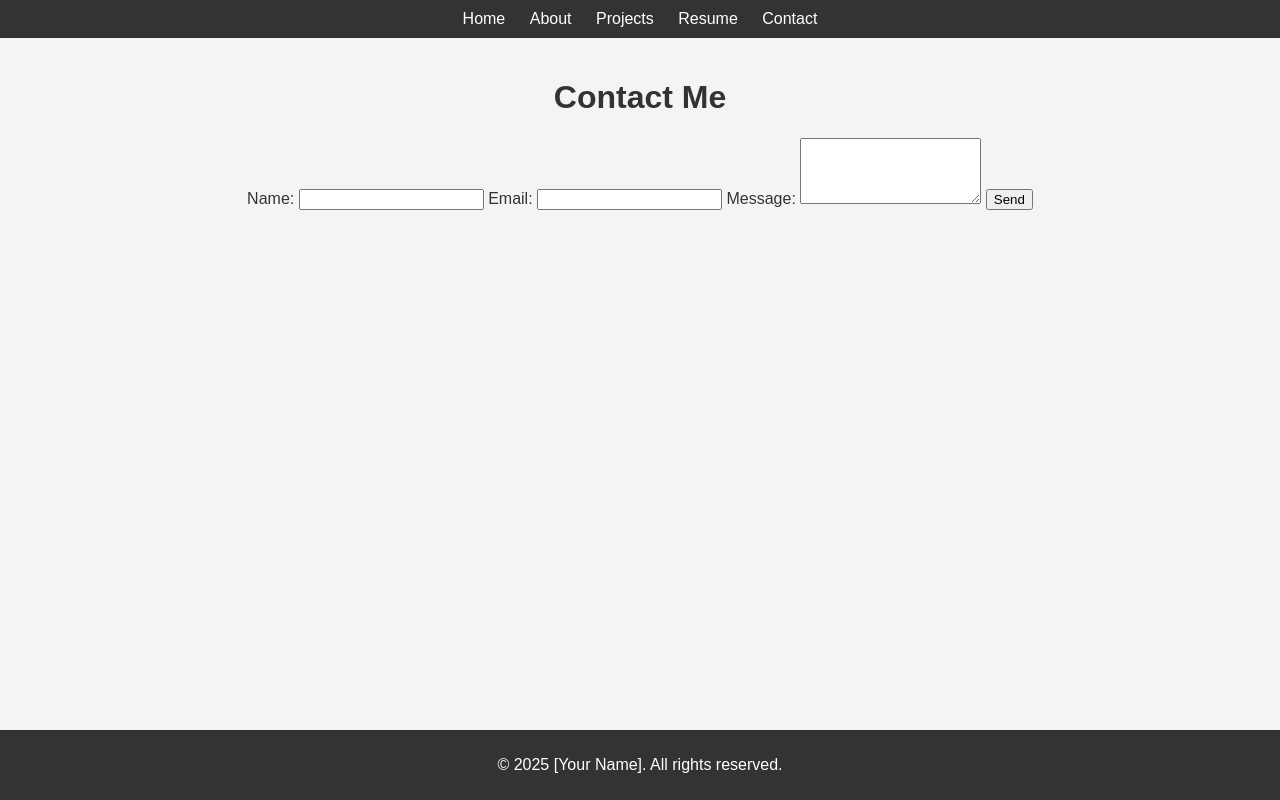
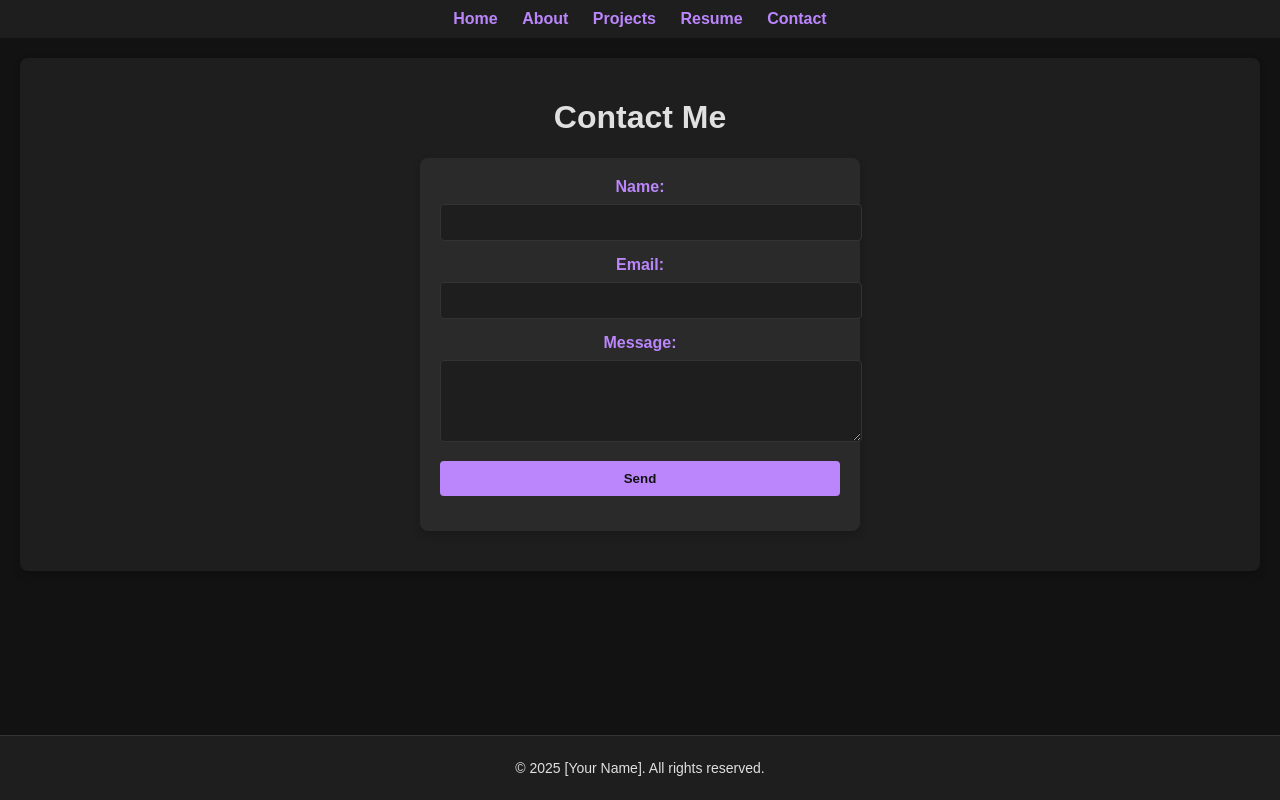
Before and after one commit to 139naman/Portfolio, a plain HTML site: page contact.html in a window 1280 px wide. Drawn offline with Linux system fonts and the light colour scheme.

Commit message:
Add files via upload

```diff
--- a/styles.css
+++ b/styles.css
@@ -1,39 +1,116 @@
+/* General Styles */
 body {
     font-family: Arial, sans-serif;
     margin: 0;
     padding: 0;
-    background-color: #f4f4f4;
-    color: #333;
+    background-color: #121212; /* Dark background */
+    color: #e0e0e0; /* Light text */
 }
 
+/* Header Styles */
 header {
-    background: #333;
-    color: #fff;
+    background: #1e1e1e; /* Darker header */
+    color: #ffffff;
     padding: 10px 0;
     text-align: center;
 }
 
 header nav a {
-    color: #fff;
+    color: #bb86fc; /* Soft purple for links */
     text-decoration: none;
     margin: 0 10px;
+    font-weight: bold;
 }
 
 header nav a:hover {
     text-decoration: underline;
+    color: #ffffff; /* Link color on hover */
 }
 
+/* Main Content Styles */
 main {
     padding: 20px;
     text-align: center;
+    background-color: #1e1e1e; /* Slightly lighter than the body */
+    border-radius: 8px;
+    box-shadow: 0 4px 8px rgba(0, 0, 0, 0.2);
+    margin: 20px;
 }
 
+/* Form Styles */
+form {
+    max-width: 400px;
+    margin: 20px auto;
+    background-color: #2a2a2a; /* Dark form background */
+    padding: 20px;
+    border-radius: 8px;
+    box-shadow: 0 4px 8px rgba(0, 0, 0, 0.2);
+}
+
+form label {
+    display: block;
+    margin-bottom: 8px;
+    color: #bb86fc; /* Purple labels */
+    font-weight: bold;
+}
+
+form input, form textarea, form button {
+    width: 100%;
+    margin-bottom: 15px;
+    padding: 10px;
+    border: 1px solid #333;
+    border-radius: 4px;
+    background-color: #1e1e1e; /* Input background */
+    color: #e0e0e0; /* Input text */
+}
+
+form button {
+    background-color: #bb86fc; /* Purple button */
+    color: #121212;
+    font-weight: bold;
+    cursor: pointer;
+    border: none;
+}
+
+form button:hover {
+    background-color: #ffffff; /* Button hover effect */
+    color: #1e1e1e;
+}
+
+/* Footer Styles */
 footer {
-    background: #333;
-    color: #fff;
+    background: #1e1e1e;
+    color: #e0e0e0;
     text-align: center;
     padding: 10px 0;
     position: fixed;
     bottom: 0;
     width: 100%;
+    font-size: 14px;
+    border-top: 1px solid #333;
 }
+
+/* List Styling */
+ul {
+    list-style-type: none;
+    padding: 0;
+}
+
+ul li {
+    background-color: #2a2a2a;
+    padding: 10px;
+    margin: 10px 0;
+    border-radius: 4px;
+    box-shadow: 0 2px 4px rgba(0, 0, 0, 0.2);
+}
+
+/* Links */
+a {
+    color: #bb86fc;
+    text-decoration: none;
+}
+
+a:hover {
+    text-decoration: underline;
+    color: #ffffff;
+}
```
Also changed, not shown: about.html (+1 -2 lines), index.html (+4 -3 lines), projects.html (+4 -3 lines), resume.html (+13 -8 lines), 1 other file.
